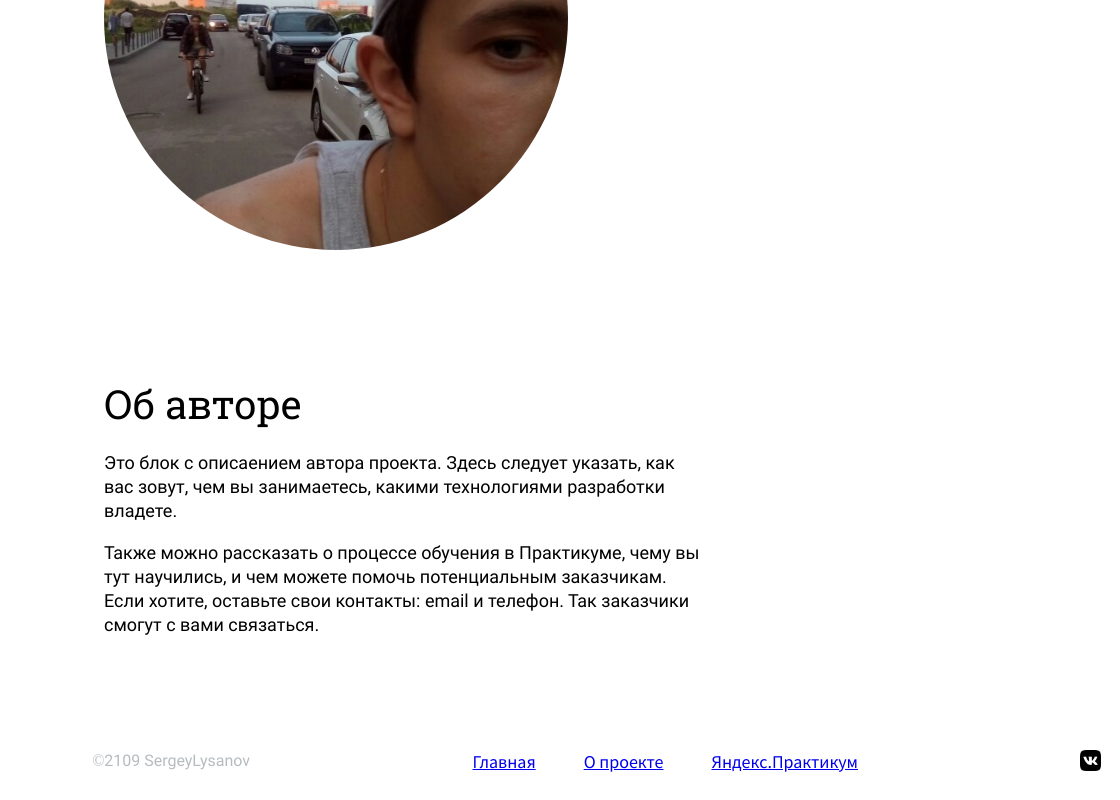
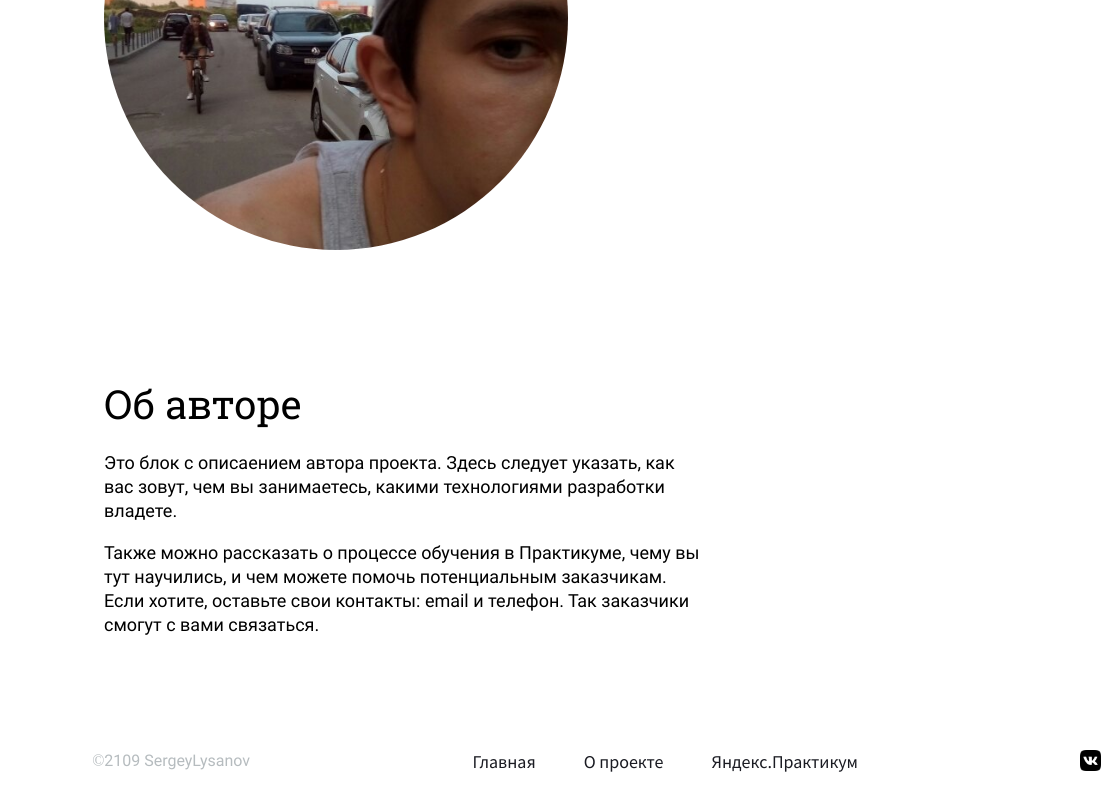
Before and after one commit to SeregaBB/newsanalyzer, a website built with webpack: page src/index.html in a window 1280 px wide. Shown: the part 5170-5970 px from the top of the page, 0-1120 px from the left. Built offline with nearby package versions, Linux system fonts and the light colour scheme; what fizzy-ui-utils would draw is missing.

Commit message:
80 points. PLEASEEE! (again 2)

```diff
--- a/src/blocks/footer/__nav-item/footer__nav-item.css
+++ b/src/blocks/footer/__nav-item/footer__nav-item.css
@@ -1,5 +1,7 @@
 .footer__nav-item {
     margin-right: 48px;
+    cursor: pointer;
+    text-decoration: none;
 }
 
 .footer__nav-item:last-child {
--- /dev/null
+++ b/src/blocks/footer/__nav-link/footer__nav-link.css
@@ -0,0 +1,4 @@
+.footer__nav-link {
+    text-decoration: none;
+    color: #1a1b22;
+}
--- a/src/blocks/footer/__nav-list/footer__nav-list.css
+++ b/src/blocks/footer/__nav-list/footer__nav-list.css
@@ -9,6 +9,7 @@
     font-weight: normal;
     font-size: 18px;
     line-height: 24px;
+    text-decoration: none;
 }
 
 @media screen and (max-width: 700px) {
--- a/src/blocks/footer/footer.css
+++ b/src/blocks/footer/footer.css
@@ -4,6 +4,7 @@
 @import url('__social-item/footer__social-item.css');
 @import url('__social-icon/footer__social-icon.css');
 @import url('__nav-item/footer__nav-item.css');
+@import URL('__nav-link/footer__nav-link.css');
 .footer {
     padding: 33px 7.2% 25px;
     display: flex;
```
